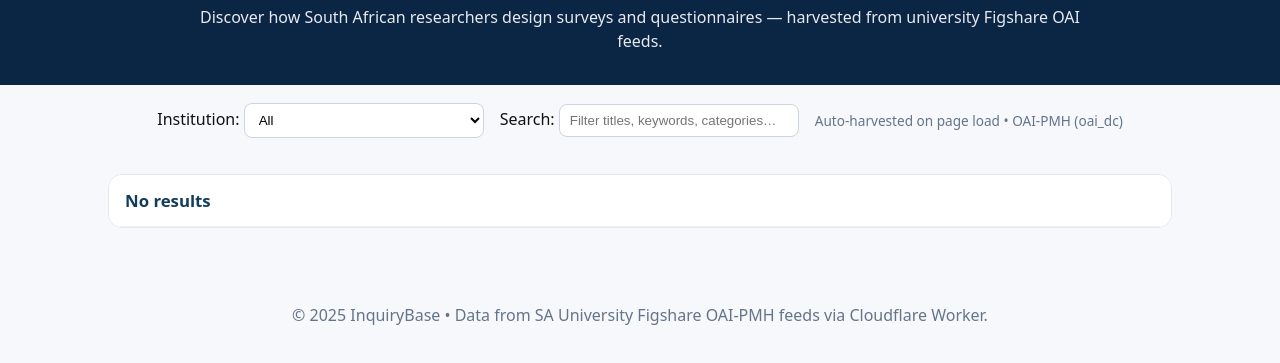
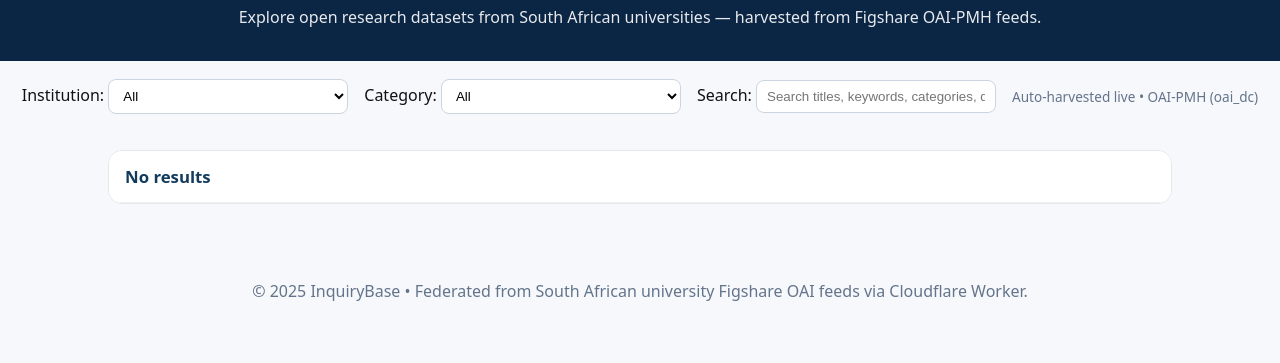
Before and after one commit to archiverepo1/InquiryBase, a plain HTML site: page index.html in a window 1280 px wide. Shown: the part 105-468 px from the top of the page. Drawn offline with Linux system fonts and the light colour scheme; no server answers.

Commit message:
Update index.html

```diff
--- a/index.html
+++ b/index.html
@@ -3,37 +3,36 @@
 <head>
   <meta charset="utf-8" />
   <meta name="viewport" content="width=device-width, initial-scale=1" />
-  <title>InquiryBase — Open Survey Atlas (SA Universities)</title>
+  <title>InquiryBase — South African Open Research Atlas</title>
   <link rel="stylesheet" href="style.css" />
 </head>
 <body>
   <header class="hero">
     <h1>InquiryBase</h1>
-    <p>Discover how South African researchers design surveys and questionnaires — harvested from university Figshare OAI feeds.</p>
+    <p>Explore open research datasets from South African universities — harvested from Figshare OAI-PMH feeds.</p>
   </header>
 
   <section class="controls">
     <div class="filters">
-      <label>
-        Institution:
-        <select id="institutionFilter">
-          <option value="">All</option>
-        </select>
+      <label>Institution:
+        <select id="institutionFilter"><option value="">All</option></select>
       </label>
-      <label>
-        Search:
-        <input id="searchInput" type="text" placeholder="Filter titles, keywords, categories…" />
+      <label>Category:
+        <select id="categoryFilter"><option value="">All</option></select>
       </label>
-      <span class="small-note">Auto-harvested on page load • OAI-PMH (oai_dc)</span>
+      <label>Search:
+        <input id="searchInput" type="text" placeholder="Search titles, keywords, categories, descriptions…" />
+      </label>
+      <span class="small-note">Auto-harvested live • OAI-PMH (oai_dc)</span>
     </div>
   </section>
 
   <main id="results" class="results" aria-live="polite">
-    <!-- Sections render here -->
+    <div class="section"><div class="section-head"><h2>Loading data…</h2></div></div>
   </main>
 
   <footer class="footer">
-    <p>© 2025 InquiryBase • Data from SA University Figshare OAI-PMH feeds via Cloudflare Worker.</p>
+    <p>© 2025 InquiryBase • Federated from South African university Figshare OAI feeds via Cloudflare Worker.</p>
   </footer>
 
   <script src="script.js"></script>
```
